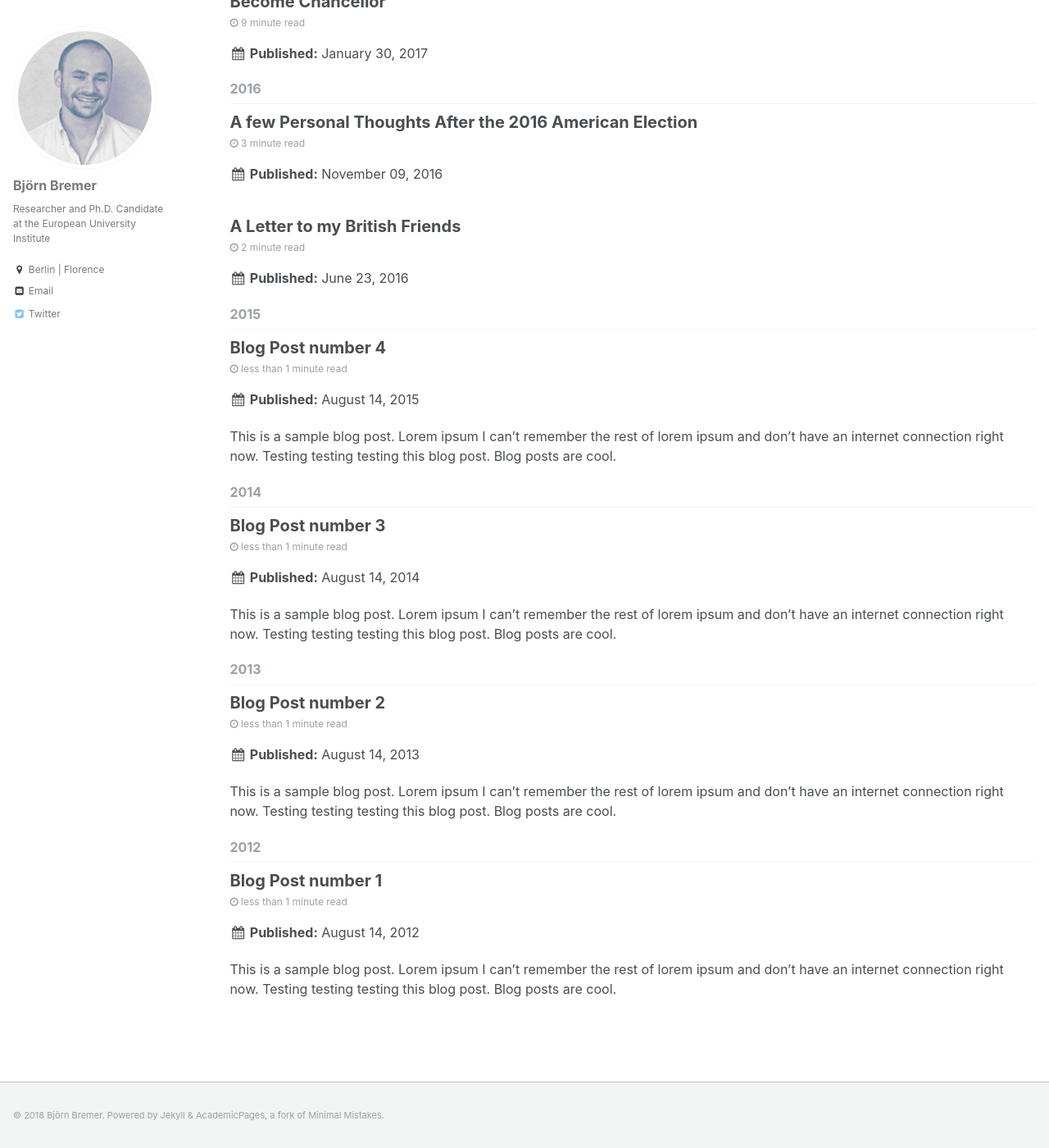
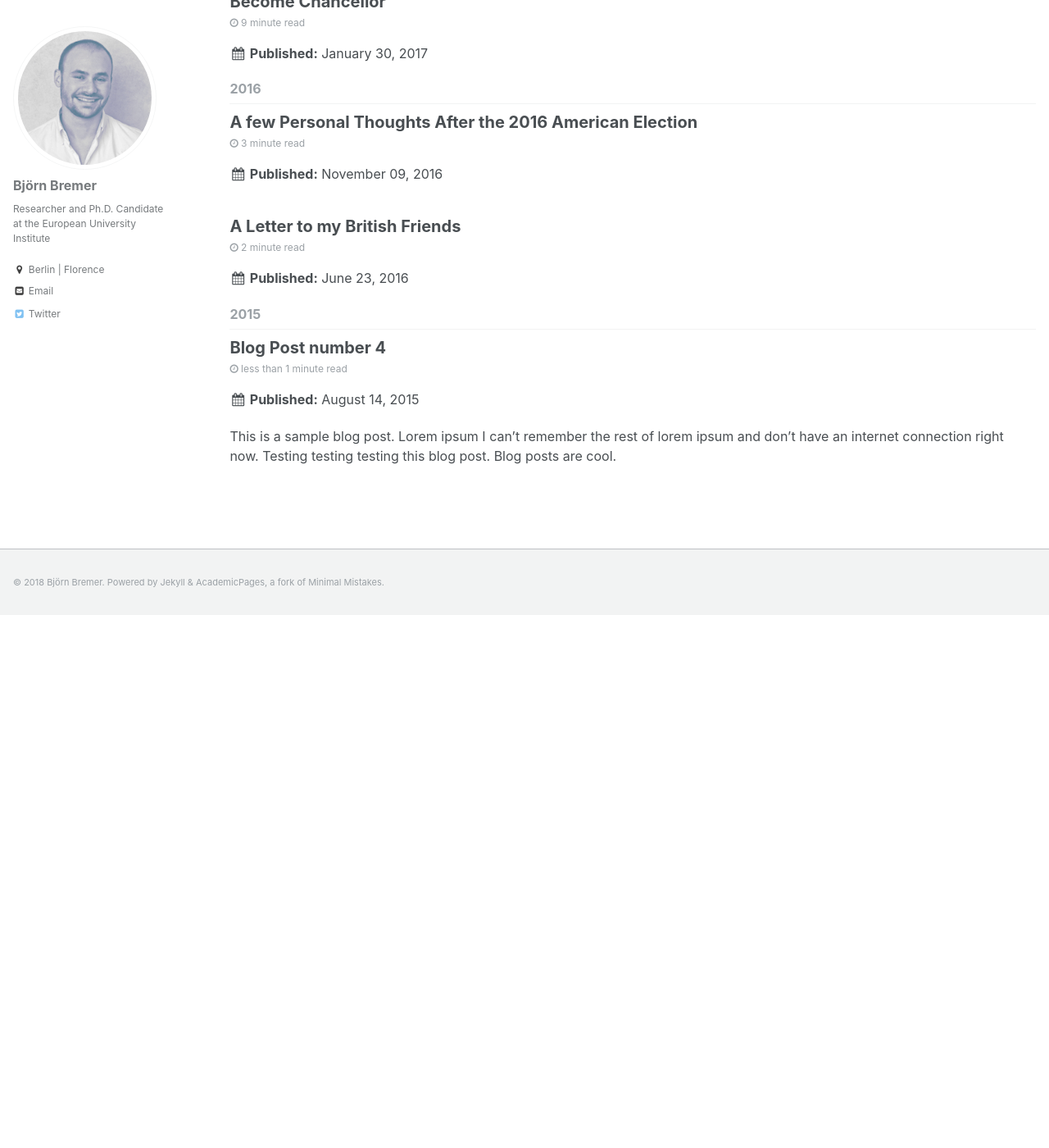
Before and after one commit to bjoernbremer/bjoernbremer.github.io, a Jekyll site: the page built from _pages/year-archive.html, in a window 1280 px wide and 1400 px high, scrolled down 598 px. Shown: the whole window at 82% size. Built offline with Jekyll 4.4.1, drawn with Linux system fonts in a browser that asks for light colours; after the commit the page ends 1348 px from its top, so only the background shows below that.

Commit message:
update website

```diff
--- a/_posts/2012-08-14-blog-post-1.md
+++ /dev/null
@@ -1,20 +0,0 @@
----
-title: 'Blog Post number 1'
-date: 2012-08-14
-permalink: /posts/2012/08/blog-post-1/
-tags:
-  - cool posts
-  - category1
-  - category2
----
-
-This is a sample blog post. Lorem ipsum I can't remember the rest of lorem ipsum and don't have an internet connection right now. Testing testing testing this blog post. Blog posts are cool.
-
-Headings are cool
-======
-
-You can have many headings
-======
-
-Aren't headings cool?
-------
--- a/_posts/2013-08-14-blog-post-2.md
+++ /dev/null
@@ -1,20 +0,0 @@
----
-title: 'Blog Post number 2'
-date: 2013-08-14
-permalink: /posts/2013/08/blog-post-2/
-tags:
-  - cool posts
-  - category1
-  - category2
----
-
-This is a sample blog post. Lorem ipsum I can't remember the rest of lorem ipsum and don't have an internet connection right now. Testing testing testing this blog post. Blog posts are cool.
-
-Headings are cool
-======
-
-You can have many headings
-======
-
-Aren't headings cool?
-------
--- a/_posts/2014-08-14-blog-post-3.md
+++ /dev/null
@@ -1,20 +0,0 @@
----
-title: 'Blog Post number 3'
-date: 2014-08-14
-permalink: /posts/2014/08/blog-post-3/
-tags:
-  - cool posts
-  - category1
-  - category2
----
-
-This is a sample blog post. Lorem ipsum I can't remember the rest of lorem ipsum and don't have an internet connection right now. Testing testing testing this blog post. Blog posts are cool.
-
-Headings are cool
-======
-
-You can have many headings
-======
-
-Aren't headings cool?
-------
```
Also changed, not shown: _posts/2018-01-03-missing-left.md (+1 -1 lines).
